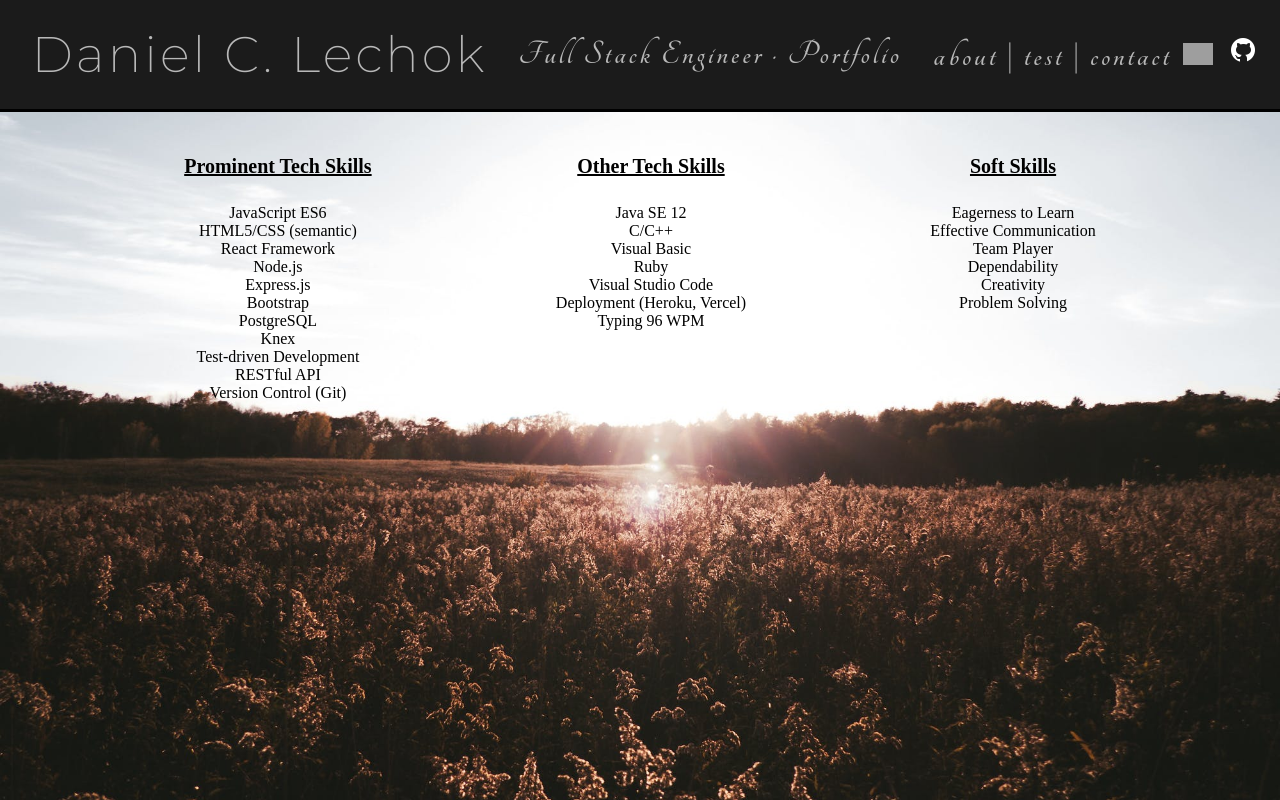
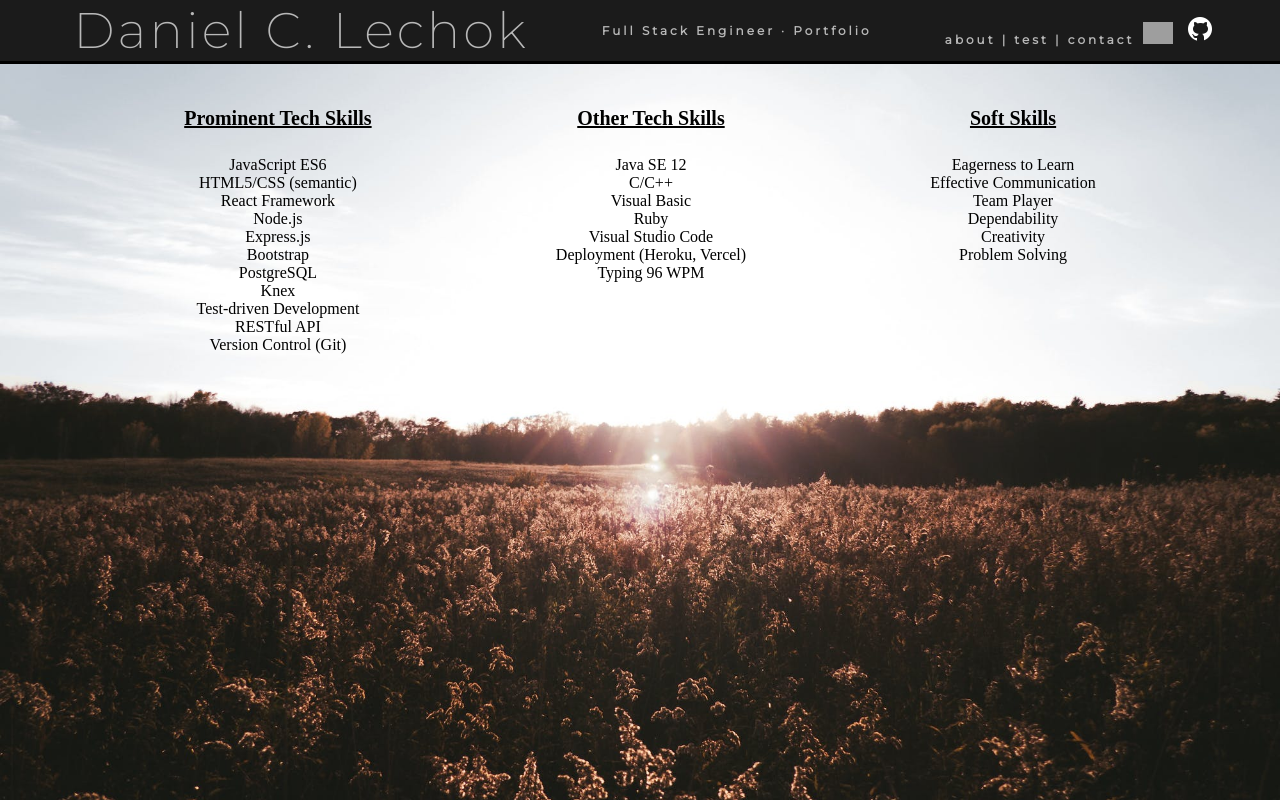
Before and after one commit to dclechok/devsite-frontend, a React (Create React App) app: page / in a window 1280 px wide. Built offline with nearby package versions, Linux system fonts and the light colour scheme; grey boxes are pictures that could not be loaded.

Commit message:
realigning nav bar

```diff
--- a/src/Nav.css
+++ b/src/Nav.css
@@ -19,7 +19,6 @@ nav {
 }
 
 .center-flex{
-  /* margin: 0 20%; */
   padding: 0;
 }
 
@@ -27,9 +26,13 @@ h1 {
   font-size: 50px;
   font-family: "Montserrat", serif;
   font-weight: 300;
-  /* letter-spacing: 3px; */
   margin: 0;
   padding: 0;
+}
+
+h3{
+  font-family: "Montserrat", serif;
+  font-size: 12px;
 }
 
 a{
```
